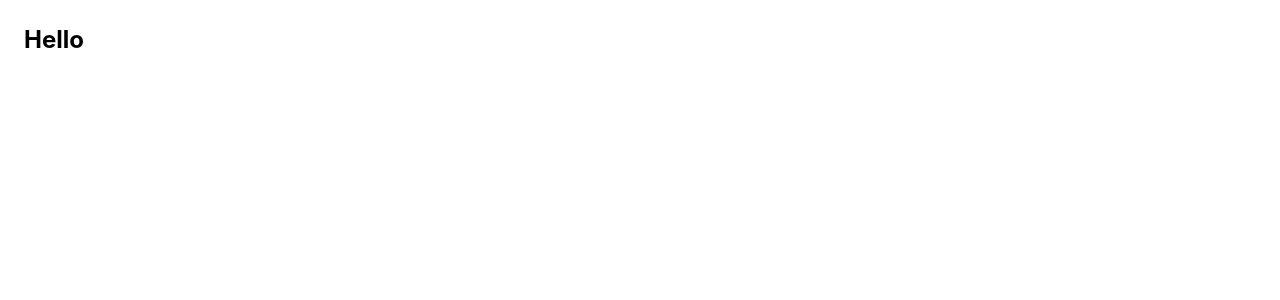
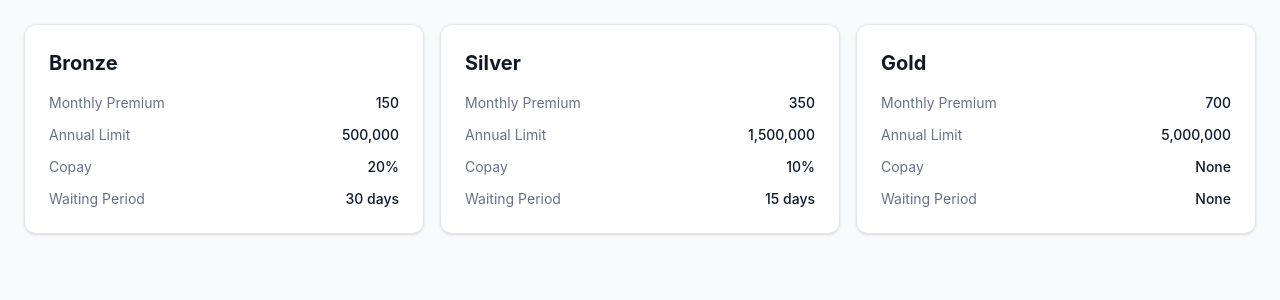
Before and after one commit to nmtrong1000/papaya-ai-engineer-challenges, a React (Vite) app in the folder challenges/challenge-01-plan-comparison/app/: page / in a window 1280 px wide. Shown: the top 300 px of the page. Built offline with nearby package versions, Linux system fonts and the light colour scheme.

Commit message:
feat: PC-03 done — Build plan card & comparison table — scalar fields

```diff
--- a/challenges/challenge-01-plan-comparison/app/src/App.tsx
+++ b/challenges/challenge-01-plan-comparison/app/src/App.tsx
@@ -1,5 +1,12 @@
+import { plans } from './data/plans'
+import { ComparisonTable } from './components/ComparisonTable'
+
 function App() {
-  return <h1 className="text-2xl font-bold p-6">Hello</h1>
+  return (
+    <div className="bg-gray-50 min-h-screen p-6">
+      <ComparisonTable plans={plans} />
+    </div>
+  )
 }
 
 export default App
--- /dev/null
+++ b/challenges/challenge-01-plan-comparison/app/src/components/ComparisonTable.tsx
@@ -0,0 +1,16 @@
+import type { Plans } from '../data/plans'
+import { PlanCard } from './PlanCard'
+
+type Props = {
+  plans: Plans
+}
+
+export function ComparisonTable({ plans }: Props) {
+  return (
+    <div className="flex flex-col gap-4 md:flex-row">
+      {plans.map((plan) => (
+        <PlanCard key={plan.name} plan={plan} />
+      ))}
+    </div>
+  )
+}
--- /dev/null
+++ b/challenges/challenge-01-plan-comparison/app/src/components/PlanCard.tsx
@@ -0,0 +1,43 @@
+import type { Plan } from '../data/plans'
+
+type Props = {
+  plan: Plan
+}
+
+export function PlanCard({ plan }: Props) {
+  return (
+    <div className="flex-1 border border-gray-200 rounded-xl p-6 shadow-sm bg-white">
+      <h2 className="text-xl font-bold text-gray-900 mb-4">{plan.name}</h2>
+
+      <dl className="space-y-3 text-sm">
+        <div className="flex justify-between">
+          <dt className="text-gray-500">Monthly Premium</dt>
+          <dd className="font-medium text-gray-900">
+            {plan.monthly_premium.toLocaleString()}
+          </dd>
+        </div>
+
+        <div className="flex justify-between">
+          <dt className="text-gray-500">Annual Limit</dt>
+          <dd className="font-medium text-gray-900">
+            {plan.annual_limit.toLocaleString()}
+          </dd>
+        </div>
+
+        <div className="flex justify-between">
+          <dt className="text-gray-500">Copay</dt>
+          <dd className="font-medium text-gray-900">
+            {plan.copay_percentage === 0 ? 'None' : `${plan.copay_percentage}%`}
+          </dd>
+        </div>
+
+        <div className="flex justify-between">
+          <dt className="text-gray-500">Waiting Period</dt>
+          <dd className="font-medium text-gray-900">
+            {plan.waiting_period_days === 0 ? 'None' : `${plan.waiting_period_days} days`}
+          </dd>
+        </div>
+      </dl>
+    </div>
+  )
+}
```
Also changed, not shown: 1 other file (tests, documents, lock files or other folders).
